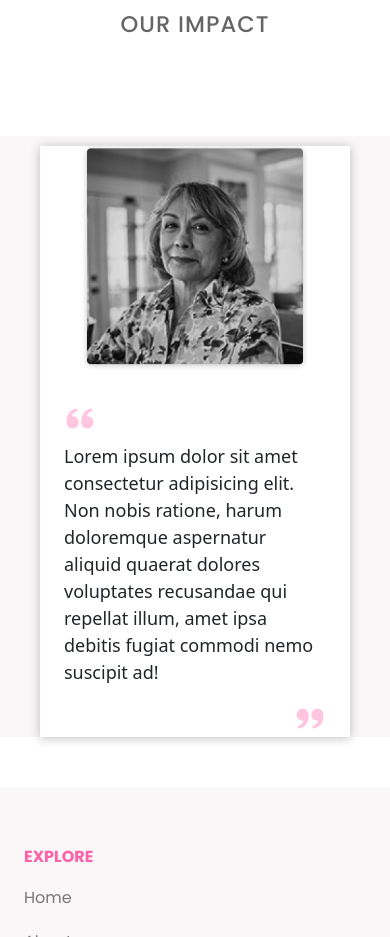
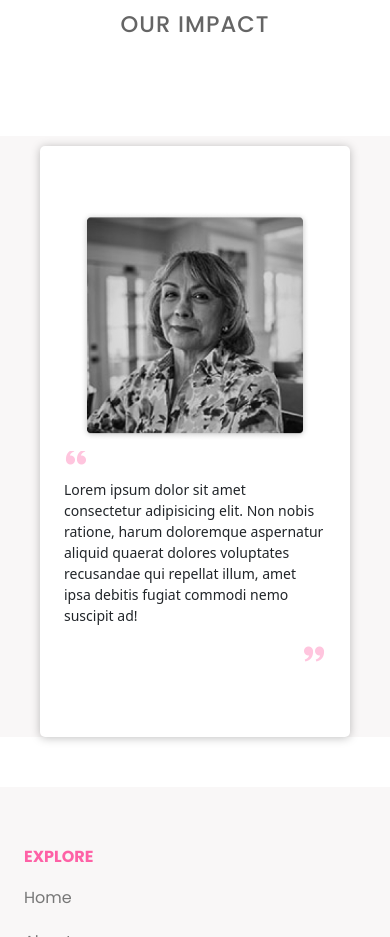
Before and after one commit to darksouul/testing, a plain HTML site: page index.html in a window 390 px wide. Shown: the part 2731-3668 px from the top of the page. Drawn offline with nearby package versions, Linux system fonts and the light colour scheme.

Commit message:
Update style.css

```diff
--- a/assets/css/style.css
+++ b/assets/css/style.css
@@ -940,7 +940,7 @@ section {
   margin-top: 10px;
   margin-bottom: 50px;
   box-shadow: 0px 1px 10px rgba(0, 0, 0, 0.25);
-
+  border-radius: 5px;
 }
 
 .testi-img .img-box {
@@ -1037,7 +1037,28 @@ section {
 
 @media(max-width:767px) {
   .testi-img {
-    margin-bottom: 25px;
+    margin-bottom: 0px;
+  }
+  .testi-img .img-box {
+    max-width: 300px;
+    margin-top: 13px;
+  }
+  .style_helper1{
+    font-size: 1.5em;
+    position:relative;
+    top:-4.5px;
+  }
+
+  .style_helper2{
+    font-size: 1.5em;
+    float: right;
+  }
+  .testi-img .img-box-inner img {
+    max-width: 230px;
+  }
+  .testi-item p {
+    font-size: 14px;
+
   }
 }
 
```
